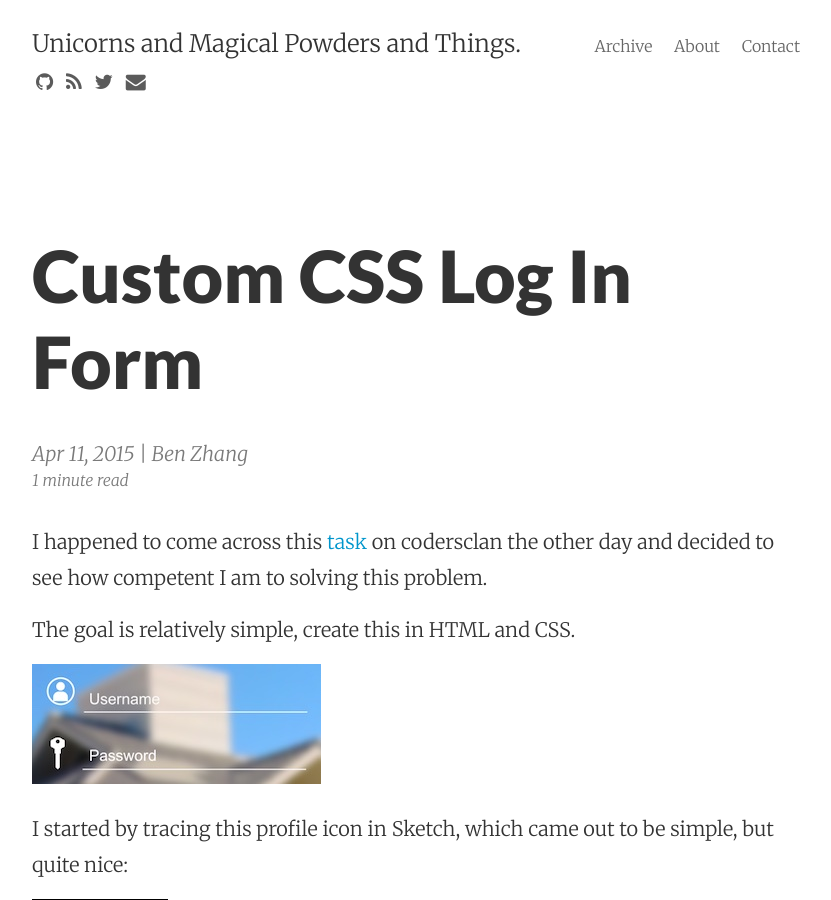
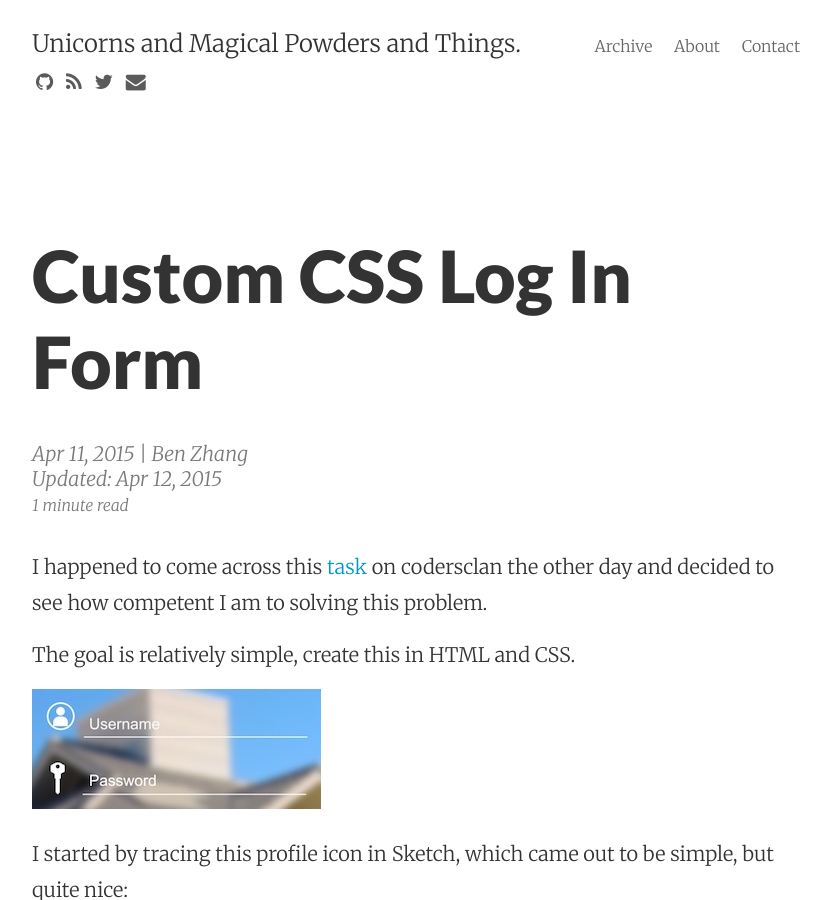
Before and after one commit to ben-z/ben-z.github.io, a Jekyll site: the page built from _posts/2015-04-11-custom-css-log-in-form.md, in a window 1280 px wide and 900 px high. Shown: the whole window, without its empty margins (224-1055 px from the left). Built offline with Jekyll 4.4.1, drawn with Linux system fonts in a browser that asks for light colours; nearby versions of some CDN libraries; Markdown is read by kramdown in place of the engine named in the settings.

```diff
--- a/_posts/2015-04-11-custom-css-log-in-form.md
+++ b/_posts/2015-04-11-custom-css-log-in-form.md
@@ -2,6 +2,7 @@
 layout:     post
 title:			"Custom CSS Log In Form"
 date:				2015-04-11 23:10:39
+update_date: 2015-04-12 20:10:39
 summary:    I happened to come across this task on codersclan the other day and decided to see how competent I am to solving this problem.
 categories: css form login
 ---
```
